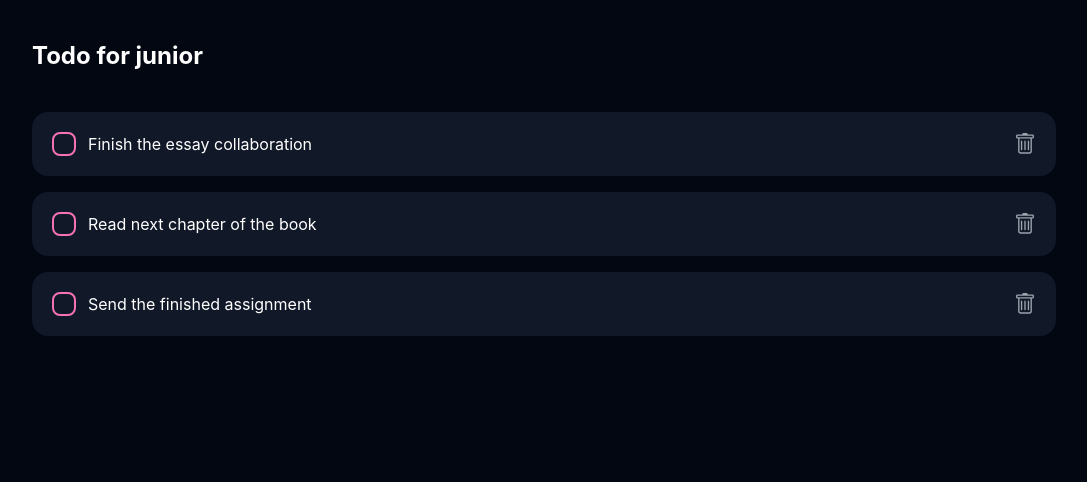
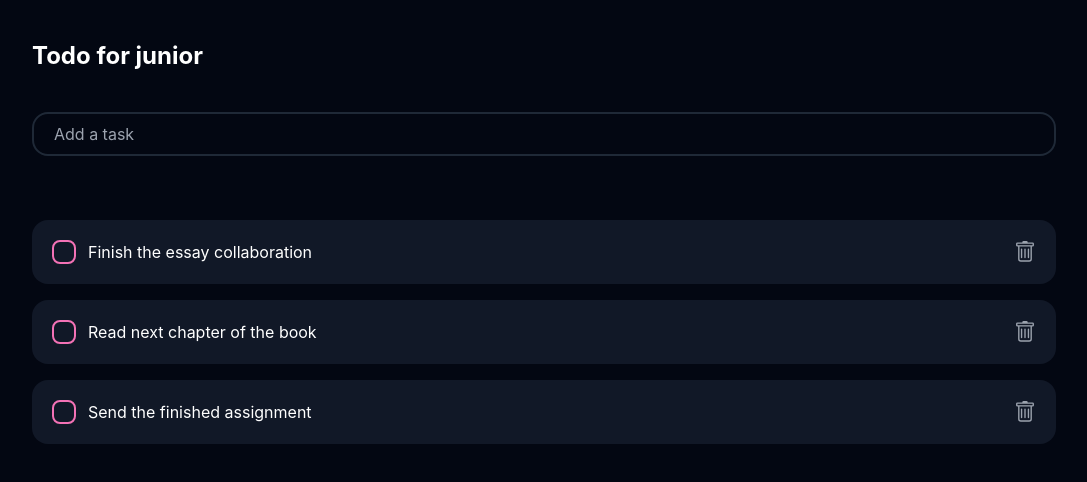
Before and after one commit to nevm1ss/to-do, a React (Create React App) app: page / in a window 1280 px wide. Shown: the top 482 px of the page, without its empty margins (96-1183 px from the left). Built offline with nearby package versions, Linux system fonts and the light colour scheme.

Commit message:
You can add new todos

```diff
--- a/src/components/screens/Home/Home.jsx
+++ b/src/components/screens/Home/Home.jsx
@@ -1,5 +1,6 @@
 import React, { useState } from 'react'
 import TodoItem from './item/TodoItem'
+import CreateTodoField from './create-todo-field/CreateTodoField'
 
 const data = [
 	{
@@ -31,9 +32,12 @@ const Home = () => {
 
 	const removeTodo = id => setTodos([...todos].filter(t => t._id !== id))
 
+
+
 	return (
 		<div className='text-white w-4/5 mx-auto'>
 			<h1 className='text-2xl font-bold text-start mb-10'>Todo for junior</h1>
+			<CreateTodoField setTodos={setTodos}/>
 			{todos.map(todo => (
 				<TodoItem
 					key={todo._id}
--- /dev/null
+++ b/src/components/screens/Home/create-todo-field/CreateTodoField.jsx
@@ -0,0 +1,32 @@
+import React, { useState } from 'react'
+
+const CreateTodoField = ({setTodos}) => {
+  const [title, setTitle] = useState('')
+
+  const addTodo = title => {
+		setTodos(prev => [
+		{
+			_id: new Date(),
+			title,
+			isCompleted: false
+		},
+		...prev,
+		])
+    setTitle('')
+	}
+
+  return (
+    <div className='flex items-center justify-between mb-16 rounded-2xl border-2 border-gray-800 px-5 py-2 w-full'>
+      <input
+        type="text"
+        onChange={e => setTitle(e.target.value)}
+        value={title}
+        onKeyPress={e => e.key === 'Enter' && addTodo(title)}
+        className='bg-transparent w-full border-none outline-none'
+        placeholder='Add a task'
+      />
+    </div>
+  )
+}
+
+export default CreateTodoField
```
